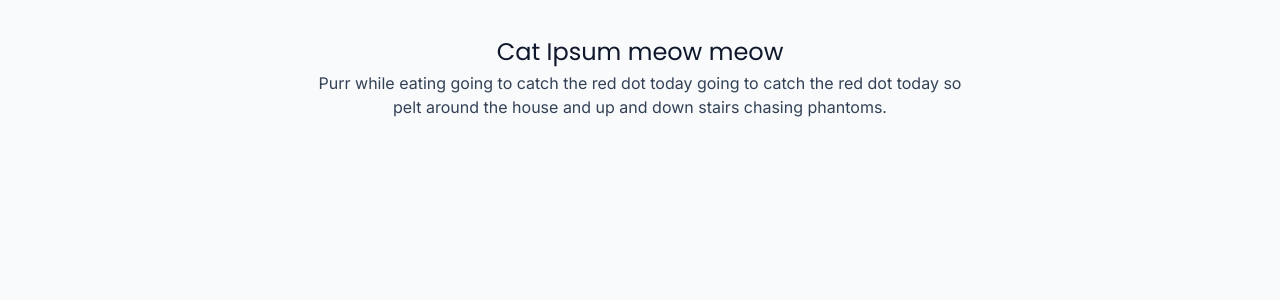
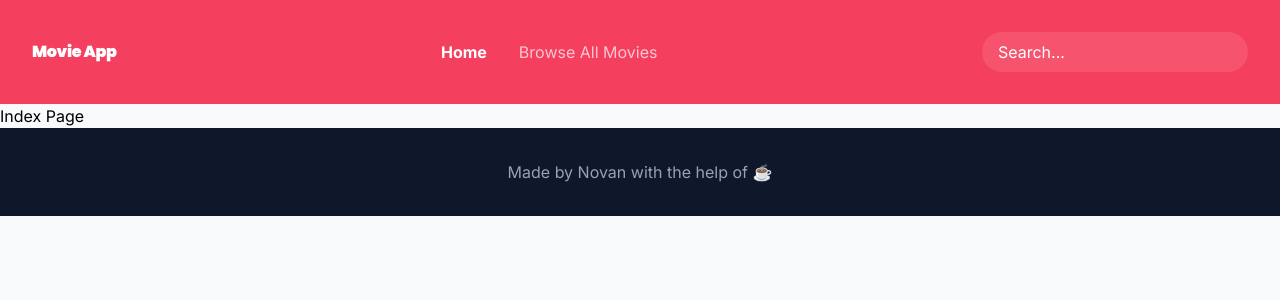
Before and after one commit to koentjoroo/movie-app, a Next.js app: page / in a window 1280 px wide. Shown: the top 300 px of the page. Built offline with nearby package versions, Linux system fonts and the light colour scheme.

Commit message:
Create a page layout component to be used across several pages

```diff
--- /dev/null
+++ b/src/components/footer.tsx
@@ -0,0 +1,9 @@
+export const Footer = () => {
+  return (
+    <footer className="bg-slate-900 text-slate-400">
+      <div className="container p-4 mx-auto text-center lg:p-8">
+        Made by Novan with the help of ☕
+      </div>
+    </footer>
+  )
+}
--- /dev/null
+++ b/src/components/layout.tsx
@@ -0,0 +1,24 @@
+import Head from 'next/head'
+
+import { ReactNode } from "react"
+import { Footer } from './footer'
+import { Navbar } from "./navbar"
+
+export type LayoutProps = {
+  children: ReactNode
+  title: string
+}
+
+export const PageLayout = (props: LayoutProps) => {
+
+  return (
+    <>
+    <Head>
+      <title>{props.title}</title>
+    </Head>
+    <Navbar />
+    {props.children}
+    <Footer />
+    </>
+  )
+}
--- /dev/null
+++ b/src/components/navbar.tsx
@@ -0,0 +1,45 @@
+import Link from 'next/link'
+import { useRouter } from 'next/router'
+
+const links = [
+  { href: '/', text: 'Home' },
+  { href: '/movies', text: 'Browse All Movies' },
+]
+
+export const Navbar = () => {
+  const router = useRouter()
+  const asPath = (path: string) => path === router.asPath
+
+  return (
+    <nav className="text-white bg-rose-500">
+      <div className="container flex items-center justify-between gap-4 p-4 mx-auto lg:p-8 lg:gap-8">
+        <span className="font-black tracking-tight font-heading">
+          Movie App
+        </span>
+        <ul className="flex items-center gap-8">
+          {links.map((link) => {
+            const active = asPath(link.href)
+            const classes = active
+              ? 'font-bold'
+              : 'opacity-70 hover:opacity-100 transition-opacity'
+
+            return (
+              <li key={link.href}>
+                <Link href={link.href}>
+                  <a className={classes}>{link.text}</a>
+                </Link>
+              </li>
+            )
+          })}
+        </ul>
+        <form>
+          <input
+            className="px-4 py-2 transition-colors rounded-full placeholder:text-inherit bg-white/10 focus:bg-white/20"
+            type="text"
+            placeholder="Search..."
+          />
+        </form>
+      </div>
+    </nav>
+  )
+}
--- a/src/pages/_app.tsx
+++ b/src/pages/_app.tsx
@@ -1,6 +1,8 @@
 import '~/tailwind.css'
-import '@fontsource/inter'
-import '@fontsource/poppins'
+import '@fontsource/inter/400.css'
+import '@fontsource/inter/700.css'
+import '@fontsource/poppins/400.css'
+import '@fontsource/poppins/900.css'
 
 import type { AppProps } from 'next/app'
 
--- a/src/pages/index.tsx
+++ b/src/pages/index.tsx
@@ -1,22 +1,12 @@
-import type { NextPage } from "next";
-import Head from "next/head";
+import type { NextPage } from 'next'
+import { PageLayout } from '~/components/layout'
 
 const Home: NextPage = () => {
   return (
-    <div className="w-full container mx-auto text-center p-8">
-      <Head>
-        <title>Meow!</title>
-      </Head>
-      <h1 className="font-heading leading-relaxed text-2xl text-slate-900">
-        Cat Ipsum meow meow
-      </h1>
-      <p className="mx-auto max-w-prose text-slate-700">
-        Purr while eating going to catch the red dot today going to catch the
-        red dot today so pelt around the house and up and down stairs chasing
-        phantoms.{" "}
-      </p>
-    </div>
-  );
-};
+    <PageLayout title="Movie App">
+      <div className="container mx-auto">Index Page</div>
+    </PageLayout>
+  )
+}
 
-export default Home;
+export default Home
```
